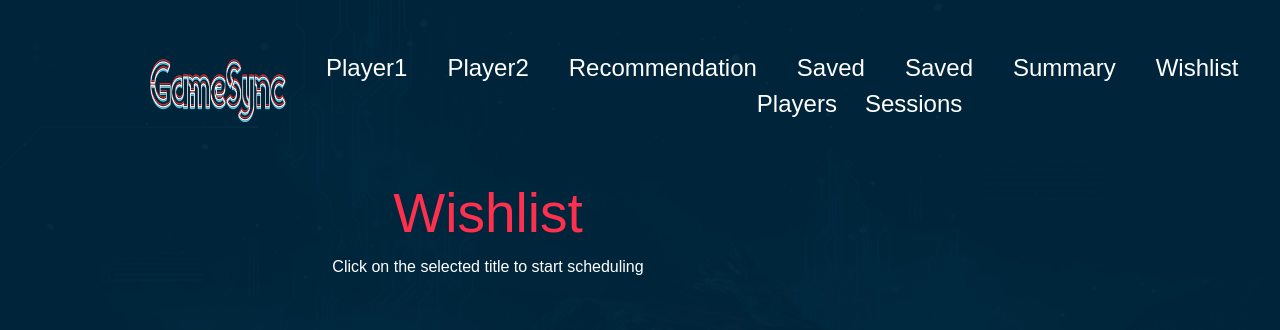
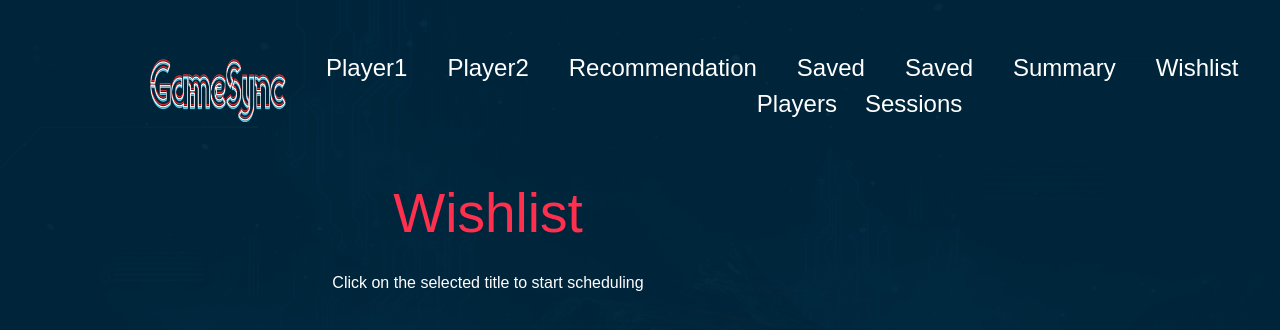
Before and after one commit to Alan-Chumbley/Gaming-scheduler, a React (Vite) app: page /wishlist in a window 1280 px wide. Shown: the top 330 px of the page. Built offline with nearby package versions, Linux system fonts and the light colour scheme; a web font is replaced by a local one.

Commit message:
add margin-top 1rem to p tag

```diff
--- a/src/pages/Wishlist/Wishlist.jsx
+++ b/src/pages/Wishlist/Wishlist.jsx
@@ -10,7 +10,7 @@ const Wishlist = () => {
 
       {/* content */}
       <h1 className='font-main text-red text-center'>Wishlist</h1>
-      <p className='font-smallText text-center'>Click on the selected title to start scheduling</p>
+      <p className='font-smallText text-center mt-4'>Click on the selected title to start scheduling</p>
 
       {/* wishlist cards */}
       <div>
```
